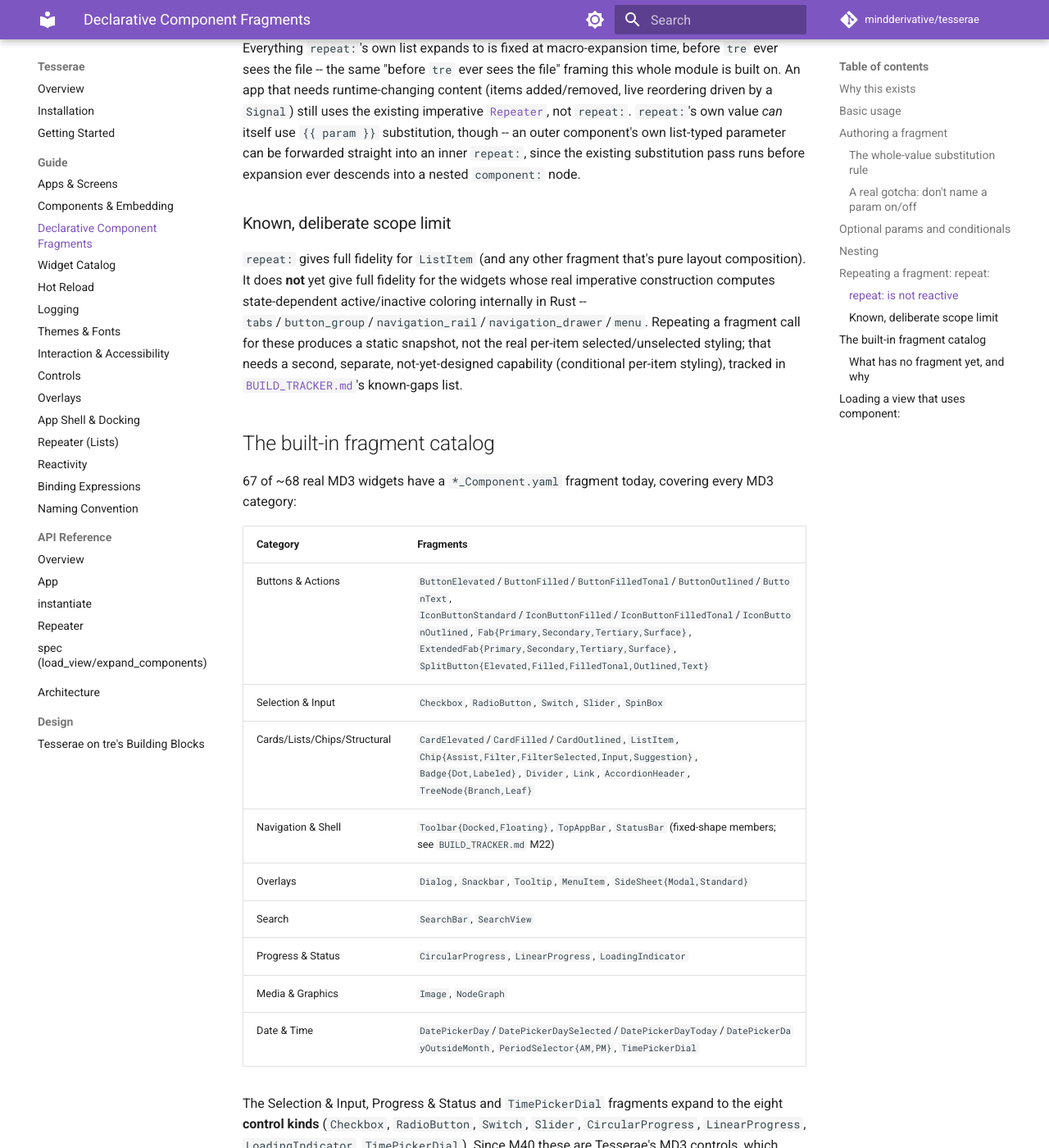
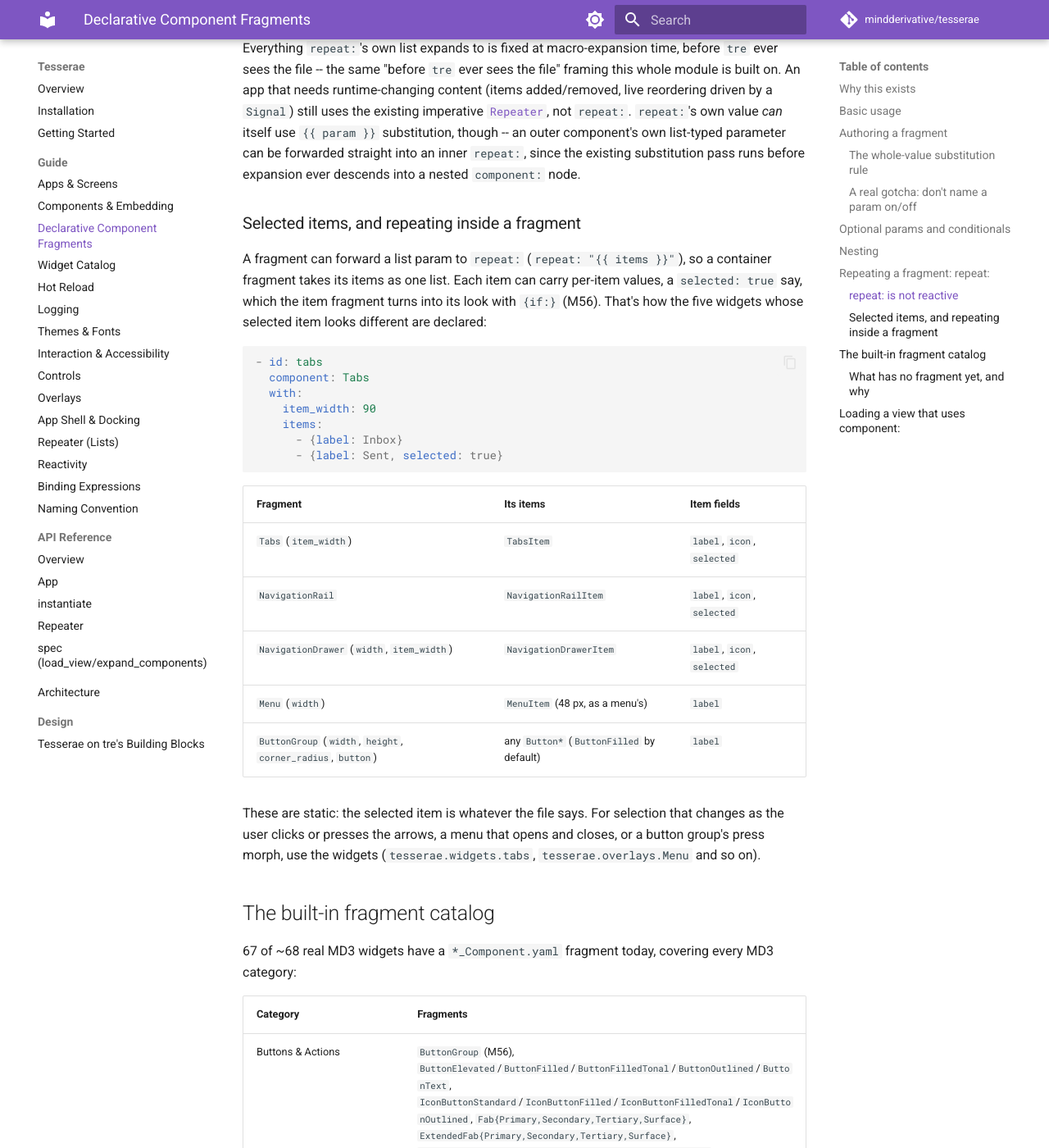
Before and after one commit to mindderivative/tesserae, an MkDocs documentation site: the page built from docs/guide/component-fragments.md, in a window 1280 px wide and 1400 px high, scrolled down 4255 px. Shown: the whole window at 82% size. Built offline with MkDocs 1.6.1 and Material for MkDocs 9.7.7, drawn with Linux system fonts in a browser that asks for light colours; comment, search, counter and statistics services are not loaded; some of the changed text lies outside the part shown.

Commit message:
M56: per-item styling for repeat: -- Tabs, NavigationRail, NavigationDrawer, Menu, ButtonGroup (#9)
Item fragments take a selected flag (M55's {if:}); container fragments
forward an items list to repeat:. MenuItem gains optional height and
padding. Checked against the imperative widgets; live selection stays
with them.

Co-Authored-By: Claude Opus 5.5 <noreply@anthropic.com>

````diff
--- a/docs/guide/component-fragments.md
+++ b/docs/guide/component-fragments.md
@@ -221,18 +221,36 @@ own list-typed parameter can be forwarded straight into an inner
 `repeat:`, since the existing substitution pass runs before expansion
 ever descends into a nested `component:` node.
 
-### Known, deliberate scope limit
+### Selected items, and repeating inside a fragment
 
-`repeat:` gives full fidelity for `ListItem` (and any other fragment
-that's pure layout composition). It does **not** yet give full
-fidelity for the widgets whose real imperative construction computes
-state-dependent active/inactive coloring internally in Rust --
-`tabs`/`button_group`/`navigation_rail`/`navigation_drawer`/`menu`.
-Repeating a fragment call for these produces a static snapshot, not the
-real per-item selected/unselected styling; that needs a second,
-separate, not-yet-designed capability (conditional per-item styling),
-tracked in [`BUILD_TRACKER.md`](https://github.com/mindderivative/tesserae/blob/main/BUILD_TRACKER.md)'s
-known-gaps list.
+A fragment can forward a list param to `repeat:` (`repeat: "{{ items }}"`),
+so a container fragment takes its items as one list. Each item can carry
+per-item values, a `selected: true` say, which the item fragment turns
+into its look with `{if:}` (M56). That's how the five widgets whose
+selected item looks different are declared:
+
+```yaml
+- id: tabs
+  component: Tabs
+  with:
+    item_width: 90
+    items:
+      - {label: Inbox}
+      - {label: Sent, selected: true}
+```
+
+| Fragment | Its items | Item fields |
+| --- | --- | --- |
+| `Tabs` (`item_width`) | `TabsItem` | `label`, `icon`, `selected` |
+| `NavigationRail` | `NavigationRailItem` | `label`, `icon`, `selected` |
+| `NavigationDrawer` (`width`, `item_width`) | `NavigationDrawerItem` | `label`, `icon`, `selected` |
+| `Menu` (`width`) | `MenuItem` (48 px, as a menu's) | `label` |
+| `ButtonGroup` (`width`, `height`, `corner_radius`, `button`) | any `Button*` (`ButtonFilled` by default) | `label` |
+
+These are static: the selected item is whatever the file says. For
+selection that changes as the user clicks or presses the arrows, a
+menu that opens and closes, or a button group's press morph, use the
+widgets (`tesserae.widgets.tabs`, `tesserae.overlays.Menu` and so on).
 
 ## The built-in fragment catalog
 
@@ -241,11 +259,11 @@ covering every MD3 category:
 
 | Category | Fragments |
 | --- | --- |
-| Buttons & Actions | `ButtonElevated`/`ButtonFilled`/`ButtonFilledTonal`/`ButtonOutlined`/`ButtonText`, `IconButtonStandard`/`IconButtonFilled`/`IconButtonFilledTonal`/`IconButtonOutlined`, `Fab{Primary,Secondary,Tertiary,Surface}`, `ExtendedFab{Primary,Secondary,Tertiary,Surface}`, `SplitButton{Elevated,Filled,FilledTonal,Outlined,Text}` |
+| Buttons & Actions | `ButtonGroup` (M56), `ButtonElevated`/`ButtonFilled`/`ButtonFilledTonal`/`ButtonOutlined`/`ButtonText`, `IconButtonStandard`/`IconButtonFilled`/`IconButtonFilledTonal`/`IconButtonOutlined`, `Fab{Primary,Secondary,Tertiary,Surface}`, `ExtendedFab{Primary,Secondary,Tertiary,Surface}`, `SplitButton{Elevated,Filled,FilledTonal,Outlined,Text}` |
 | Selection & Input | `Checkbox`, `RadioButton`, `Switch`, `Slider`, `SpinBox` |
 | Cards/Lists/Chips/Structural | `CardElevated`/`CardFilled`/`CardOutlined`, `ListItem`, `Chip{Assist,Filter,FilterSelected,Input,Suggestion}`, `Badge{Dot,Labeled}`, `Divider`, `Link`, `AccordionHeader`, `TreeNode{Branch,Leaf}` |
-| Navigation & Shell | `Toolbar{Docked,Floating}`, `TopAppBar`, `StatusBar` (fixed-shape members; see `BUILD_TRACKER.md` M22) |
-| Overlays | `Dialog`, `Snackbar`, `Tooltip`, `MenuItem`, `SideSheet{Modal,Standard}` |
+| Navigation & Shell | `Toolbar{Docked,Floating}`, `TopAppBar`, `StatusBar` (fixed-shape members; see `BUILD_TRACKER.md` M22), `Tabs`/`TabsItem`, `NavigationRail`/`NavigationRailItem`, `NavigationDrawer`/`NavigationDrawerItem` (M56) |
+| Overlays | `Dialog`, `Snackbar`, `Tooltip`, `Menu`/`MenuItem`, `SideSheet{Modal,Standard}` |
 | Search | `SearchBar`, `SearchView` |
 | Progress & Status | `CircularProgress`, `LinearProgress`, `LoadingIndicator` |
 | Media & Graphics | `Image`, `NodeGraph` |
````
Also changed, not shown: BUILD_TRACKER.md (+22 -22 lines), LOG.md (+18 -0 lines), src/tesserae/spec/components/ButtonGroup_Component.yaml (added, +14 -0 lines), src/tesserae/spec/components/MenuItem_Component.yaml (+3 -3 lines), src/tesserae/spec/components/Menu_Component.yaml (added, +20 -0 lines), src/tesserae/spec/components/NavigationDrawerItem_Component.yaml (added, +26 -0 lines), src/tesserae/spec/components/NavigationDrawer_Component.yaml (added, +14 -0 lines), src/tesserae/spec/components/NavigationRailItem_Component.yaml (added, +28 -0 lines), src/tesserae/spec/components/NavigationRail_Component.yaml (added, +18 -0 lines), src/tesserae/spec/components/TabsItem_Component.yaml (added, +48 -0 lines), src/tesserae/spec/components/Tabs_Component.yaml (added, +21 -0 lines), 1 other file.
